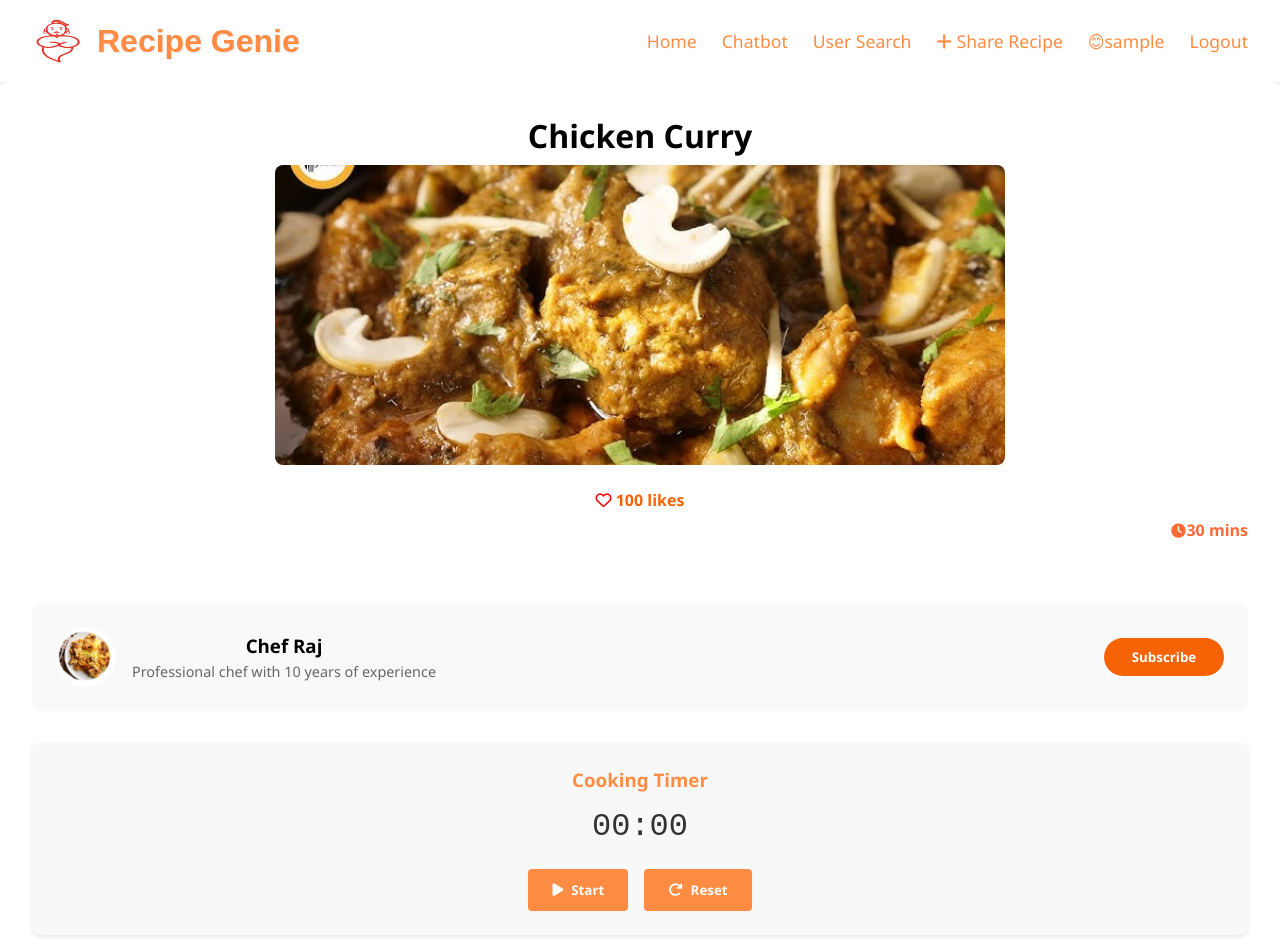
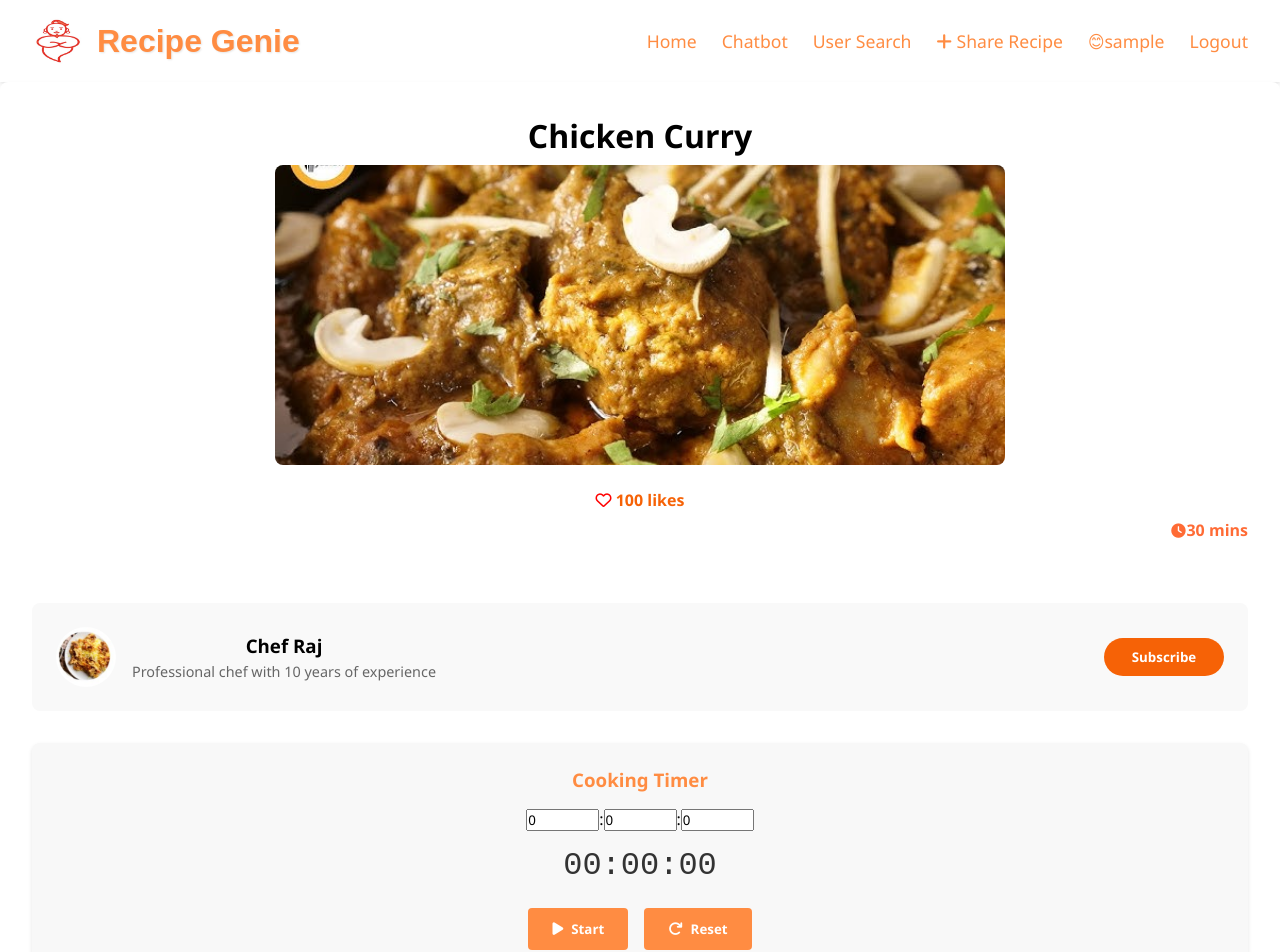
Before and after one commit to NoorUlAin-Asghar/Recipe-Genie, a React (Create React App) app in the folder Frontend/: page /recipe/1 in a window 1280 px wide. Shown: the top 952 px of the page. Built offline with nearby package versions, Linux system fonts and the light colour scheme; sample sign-in values are in the browser's storage.

Commit message:
timer updation

```diff
--- a/Frontend/src/pages/recipedetail.jsx
+++ b/Frontend/src/pages/recipedetail.jsx
@@ -8,12 +8,6 @@ const RecipeDetail = () => {
   const { id } = useParams();
   const [comments, setComments] = useState([]);
   const [newComment, setNewComment] = useState('');
-  const [timer, setTimer] = useState({
-    isRunning: false,
-    startTime: null,
-    elapsed: 0,
-    totalDuration: 0
-  });
   const navigate = useNavigate();
 
   const [isSubscribed, setIsSubscribed] = useState(false);
@@ -44,18 +38,16 @@ const RecipeDetail = () => {
     const savedLikes = JSON.parse(localStorage.getItem('recipeLikes') || '{}');
     return savedLikes[id] || false;
   });
-  //const [liked, setLiked] = useState(false);
-  //const [likes, setLikes] = useState(recipe.likes);
+
   const [likes, setLikes] = useState(() => {
     const savedLikesCount = JSON.parse(localStorage.getItem('recipeLikesCount') || '{}');
     return savedLikesCount[id] || recipe.likes;
   });
-  // Check subscription status on component mount
+
   useEffect(() => {
     const savedSubs = JSON.parse(localStorage.getItem('subscriptions')) || [];
     setIsSubscribed(savedSubs.some(chef => chef.id === recipeAuthor.id));
   }, [recipeAuthor.id]);
-
 
   const handleLikeClick = () => {
     const savedLikes = JSON.parse(localStorage.getItem('recipeLikes') || '{}');
@@ -71,6 +63,7 @@ const RecipeDetail = () => {
     setLiked(newLikedState);
     setLikes(prevLikes => newLikedState ? prevLikes + 1 : prevLikes - 1);
   };
+
   useEffect(() => {
     const savedLikesCount = JSON.parse(localStorage.getItem('recipeLikesCount') || '{}');
     localStorage.setItem('recipeLikesCount', JSON.stringify({
@@ -78,75 +71,78 @@ const RecipeDetail = () => {
       [id]: likes
     }));
   }, [likes, id]);
-  /* const handleLikeClick = () => {
-    if (liked) {
-      setLiked(false);
-      setLikes(prevLikes => prevLikes - 1);
-    } else {
-      setLiked(true);
-      setLikes(prevLikes => prevLikes + 1);
-    }
-  };*/
 
-  // Timer functions
-  const startTimer = () => {
-    if (!timer.isRunning) {
-      setTimer(prev => ({
-        ...prev,
-        isRunning: true,
-        startTime: Date.now() - prev.elapsed,
-        totalDuration: recipe.time * 60 * 1000
-      }));
-    }
-  };
-
-  const pauseTimer = () => {
-    if (timer.isRunning) {
-      setTimer(prev => ({
-        ...prev,
-        isRunning: false,
-        elapsed: Date.now() - prev.startTime
-      }));
-    }
-  };
+  const [timer, setTimer] = useState({
+    isRunning: false,
+    startTime: null,
+    elapsed: 0,
+    totalDuration: 0,
+    hours: 0,
+    minutes: 0,
+    seconds: 0
+  });
 
   const resetTimer = () => {
     setTimer({
       isRunning: false,
       startTime: null,
       elapsed: 0,
-      totalDuration: recipe.time * 60 * 1000
+      totalDuration: recipe.time * 60 * 1000,
+      hours: Math.floor(recipe.time / 60),
+      minutes: recipe.time % 60,
+      seconds: 0
     });
   };
 
-  // Timer effect
+  const startTimer = () => {
+    if (!timer.isRunning) {
+      const totalSeconds =
+        timer.hours * 3600 +
+        timer.minutes * 60 +
+        timer.seconds;
+      setTimer(prev => ({
+        ...prev,
+        isRunning: true,
+        startTime: Date.now(),
+        totalDuration: totalSeconds * 1000
+      }));
+    }
+  };
+
   useEffect(() => {
     let interval;
     if (timer.isRunning) {
       interval = setInterval(() => {
         const now = Date.now();
+        let newElapsedTime = now - timer.startTime;
+        newElapsedTime = Math.max(newElapsedTime, 0);
+        const newRemainingTime = timer.totalDuration - newElapsedTime;
+
         setTimer(prev => ({
           ...prev,
-          elapsed: now - prev.startTime
+          elapsed: newElapsedTime,
+          remainingTime: newRemainingTime
         }));
+
+        if (newRemainingTime <= 0) {
+          clearInterval(interval);
+          setTimer(prev => ({
+            ...prev,
+            isRunning: false
+          }));
+        }
       }, 1000);
     }
     return () => clearInterval(interval);
-  }, [timer.isRunning]);
+  }, [timer.isRunning, timer.startTime, timer.totalDuration]);
 
-  // Format time display
   const formatTime = (ms) => {
     const totalSeconds = Math.floor(ms / 1000);
-    const minutes = Math.floor(totalSeconds / 60);
+    const hours = Math.floor(totalSeconds / 3600);
+    const minutes = Math.floor((totalSeconds % 3600) / 60);
     const seconds = totalSeconds % 60;
-    return `${minutes.toString().padStart(2, '0')}:${seconds.toString().padStart(2, '0')}`;
+    return `${hours.toString().padStart(2, '0')}:${minutes.toString().padStart(2, '0')}:${seconds.toString().padStart(2, '0')}`;
   };
-
-  // Calculate if user took longer than recipe time
-  const isOvertime = timer.elapsed > timer.totalDuration;
-  const overtimeMinutes = isOvertime
-    ? Math.floor((timer.elapsed - timer.totalDuration) / 60000)
-    : 0;
 
   const handleCommentSubmit = (e) => {
     e.preventDefault();
@@ -205,13 +201,11 @@ const RecipeDetail = () => {
           </span>
         </div>
 
-        {/* Author Section with Subscribe Button */}
-
-        {<div className="author-section">
+        <div className="author-section">
           <div
-          className="author-info"
-          style={{ cursor: 'pointer' }}
-          onClick={() => navigate(`/pprofile/${recipeAuthor.id}`)}
+            className="author-info"
+            style={{ cursor: 'pointer' }}
+            onClick={() => navigate(`/pprofile/${recipeAuthor.id}`)}
           >
             <img src={recipeAuthor.avatar} alt={recipeAuthor.name} className="author-avatar" />
             <div>
@@ -225,13 +219,41 @@ const RecipeDetail = () => {
           >
             {isSubscribed ? 'Subscribed' : 'Subscribe'}
           </button>
-        </div>}
+        </div>
 
-        {/* Timer Section */}
         <div className="timer-section">
           <h3>Cooking Timer</h3>
+
+          {/* Input fields for timer */}
+          <div className="timer-inputs">
+            <input
+              type="number"
+              value={timer.hours}
+              onChange={(e) => setTimer({...timer, hours: parseInt(e.target.value)})}
+              min="0"
+              max="99"
+            />
+            <span>:</span>
+            <input
+              type="number"
+              value={timer.minutes}
+              onChange={(e) => setTimer({...timer, minutes: parseInt(e.target.value)})}
+              min="0"
+              max="59"
+            />
+            <span>:</span>
+            <input
+              type="number"
+              value={timer.seconds}
+              onChange={(e) => setTimer({...timer, seconds: parseInt(e.target.value)})}
+              min="0"
+              max="59"
+            />
+          </div>
+
+          {/* Timer display */}
           <div className="timer-display">
-            {formatTime(timer.elapsed)}
+            {formatTime(timer.isRunning ? timer.totalDuration - timer.elapsed : timer.totalDuration)}
           </div>
 
           <div className="timer-controls">
@@ -240,7 +262,7 @@ const RecipeDetail = () => {
                 <i className="fas fa-play"></i> Start
               </button>
             ) : (
-              <button onClick={pauseTimer} className="timer-button">
+              <button onClick={() => setTimer({...timer, isRunning: false})} className="timer-button">
                 <i className="fas fa-pause"></i> Pause
               </button>
             )}
@@ -248,12 +270,6 @@ const RecipeDetail = () => {
               <i className="fas fa-redo"></i> Reset
             </button>
           </div>
-
-          {isOvertime && (
-            <div className="timer-message">
-              <p>You took {overtimeMinutes} minute(s) longer than the recipe time!</p>
-            </div>
-          )}
         </div>
 
         <div className="detail-section">
```
